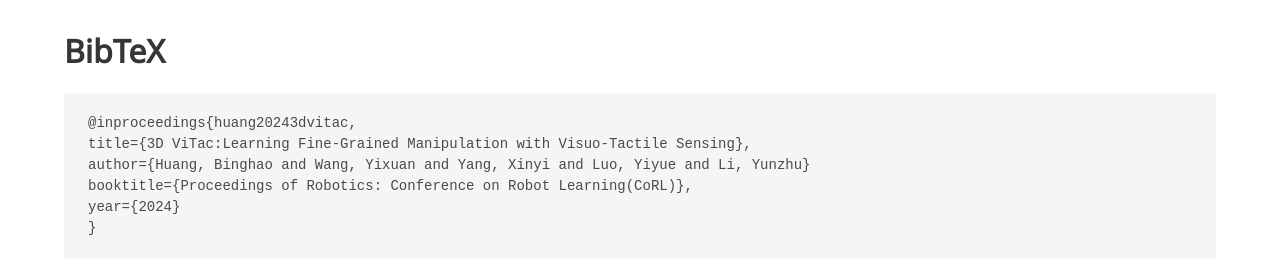
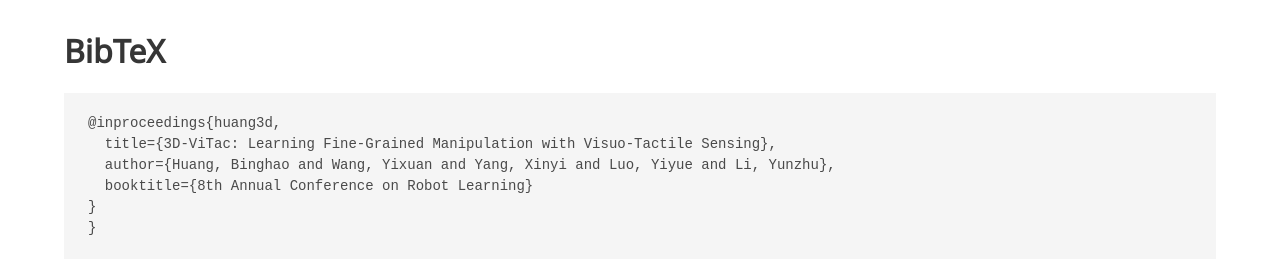
Before and after one commit to binghao-huang/3D-ViTac, a plain HTML site: page index.html in a window 1280 px wide. Shown: the part 11070-11350 px from the top of the page. Drawn offline with nearby package versions, Linux system fonts and the light colour scheme; some icons are missing; a web font is replaced by a local one.

Commit message:
Update BibTeX entry for 3D ViTac paper

```diff
--- a/index.html
+++ b/index.html
@@ -845,11 +845,11 @@
     <div class="container">
     <br>
     <h2 class="title is-3">BibTeX</h2>
-    <pre><code>@inproceedings{huang20243dvitac,
-title={3D ViTac:Learning Fine-Grained Manipulation with Visuo-Tactile Sensing},
-author={Huang, Binghao and Wang, Yixuan and Yang, Xinyi and Luo, Yiyue and Li, Yunzhu}
-booktitle={Proceedings of Robotics: Conference on Robot Learning(CoRL)},
-year={2024}
+    <pre><code>@inproceedings{huang3d,
+  title={3D-ViTac: Learning Fine-Grained Manipulation with Visuo-Tactile Sensing},
+  author={Huang, Binghao and Wang, Yixuan and Yang, Xinyi and Luo, Yiyue and Li, Yunzhu},
+  booktitle={8th Annual Conference on Robot Learning}
+}
 }</code></pre>
     </div>
   </section>
```
